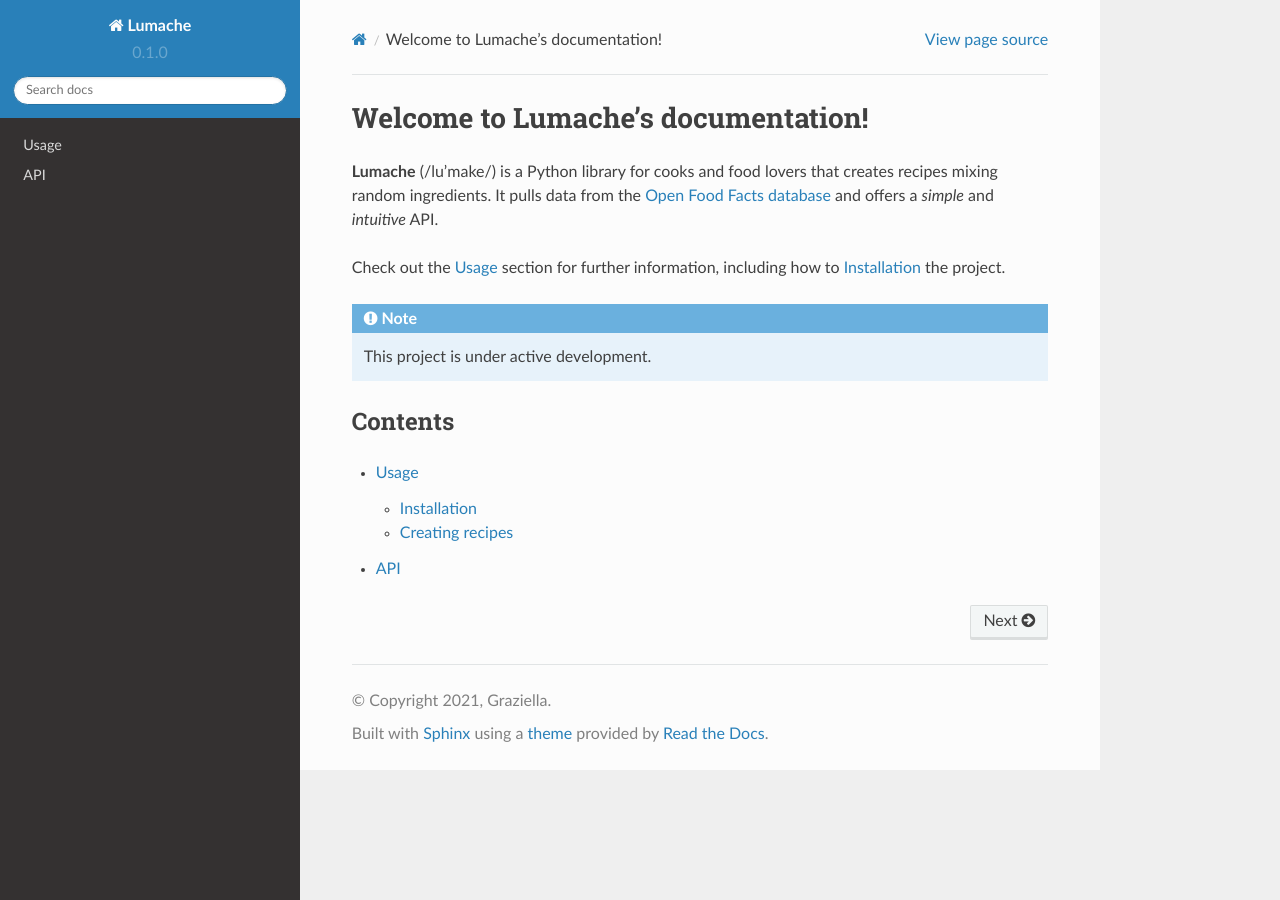
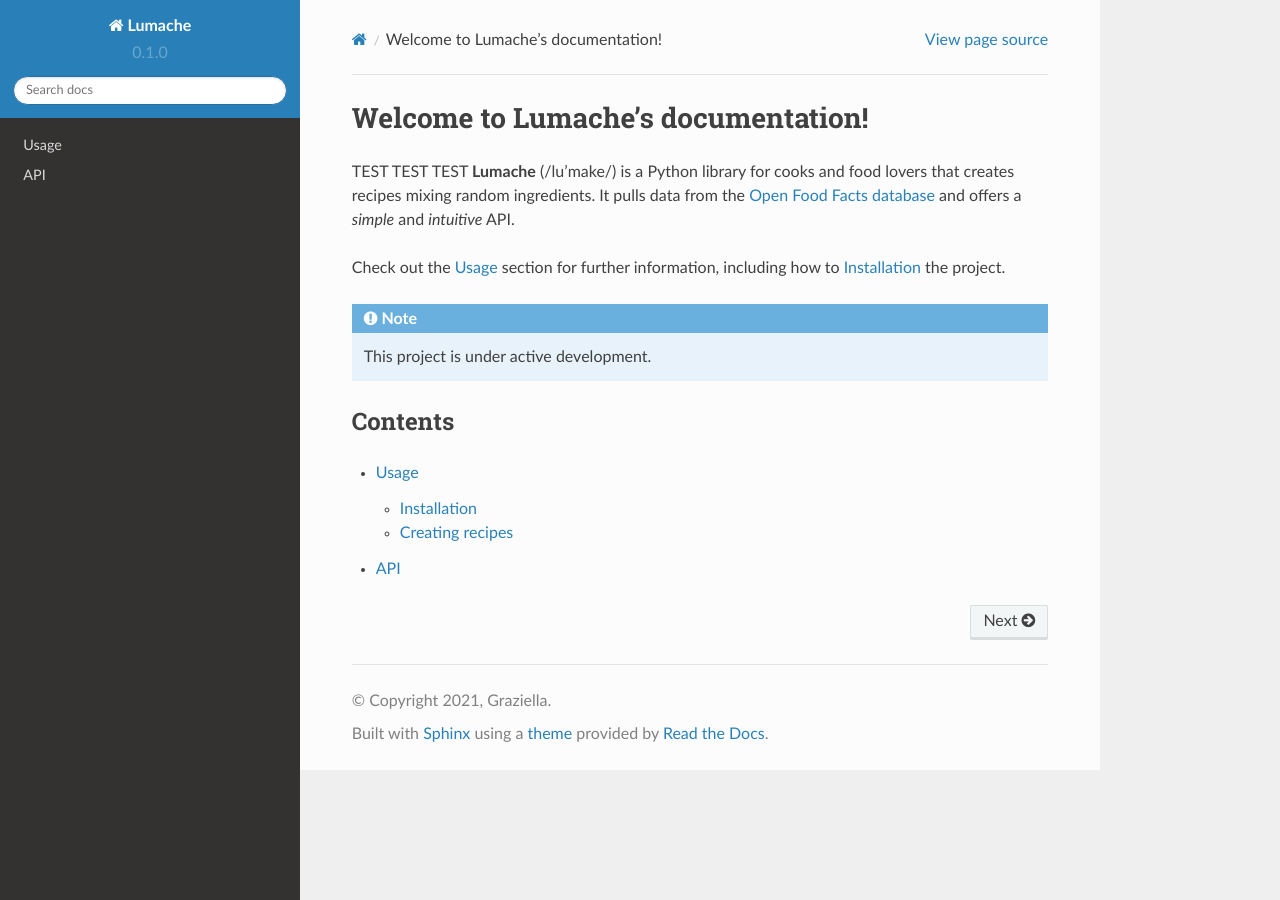
Before and after one commit to yangliu0101/rtd-tutorial, a Sphinx documentation site: the page built from docs/source/index.rst, in a window 1280 px wide. Built offline with Sphinx 7.4.7 and the Read the Docs theme 2.0.0, drawn with Linux system fonts in a browser that asks for light colours.

Commit message:
Update index.rst

```diff
--- a/docs/source/index.rst
+++ b/docs/source/index.rst
@@ -1,6 +1,8 @@
 Welcome to Lumache's documentation!
 ===================================
-
+TEST
+TEST
+TEST
 **Lumache** (/lu'make/) is a Python library for cooks and food lovers
 that creates recipes mixing random ingredients.
 It pulls data from the `Open Food Facts database <https://world.openfoodfacts.org/>`_
```
